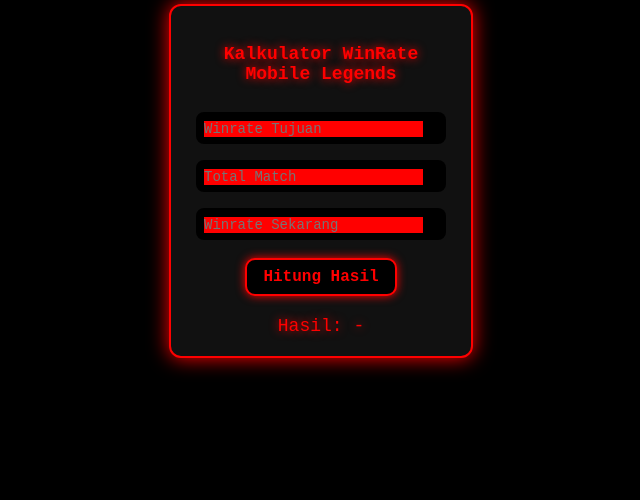
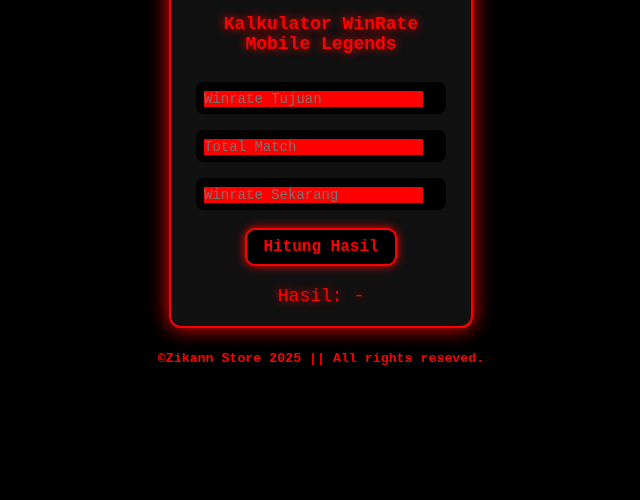
Before and after one commit to ZikannSenpai/gabut, a plain HTML site: page index.html in a window 1280 px wide. Shown: the part 300-800 px from the top of the page, without its empty margins (319-959 px from the left). Drawn offline with Linux system fonts and the light colour scheme.

Commit message:
Update index.html

```diff
--- a/index.html
+++ b/index.html
@@ -26,6 +26,8 @@
   <div class="result" id="result">Hasil: -</div>
   </div>
 
+  <h5>©Zikann Store 2025 || All rights reseved.</h5>
+
   <script>
     function calculate() {
       const wrt = parseFloat(document.getElementById("wrt").value);
```
